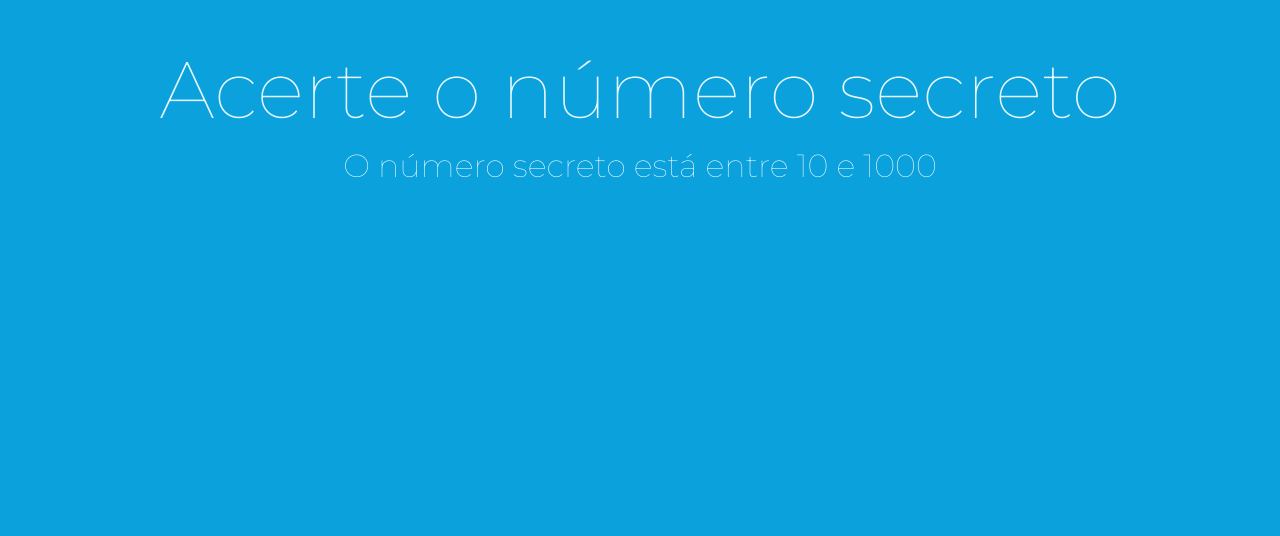
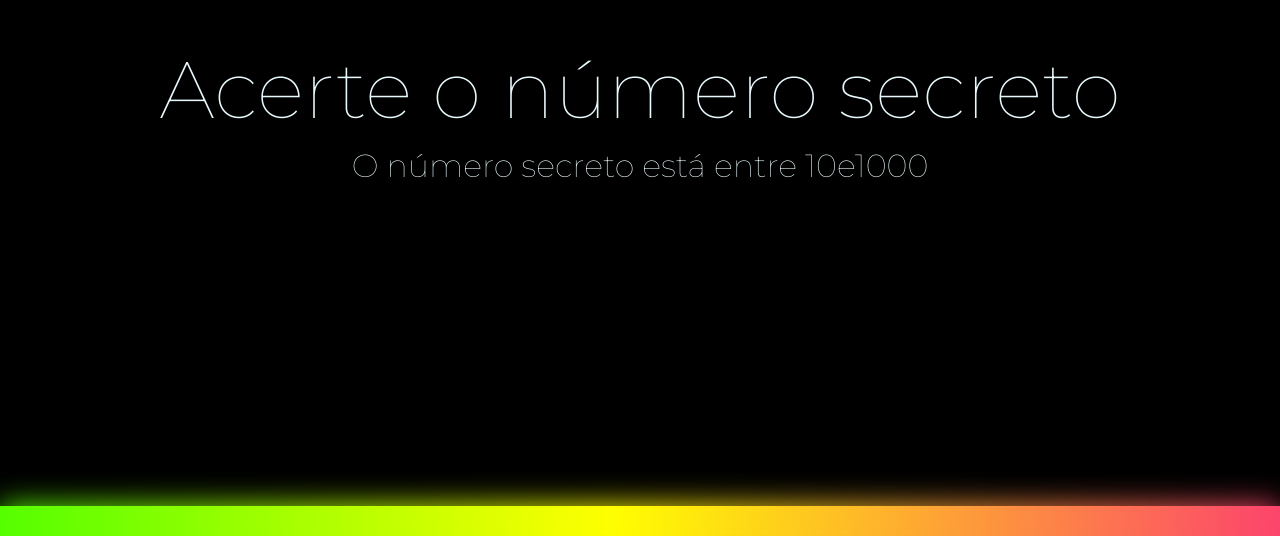
Before and after one commit to dognini/Jogo-de-adivinha-o, a plain HTML site: page index.html in a window 1280 px wide. Shown: the part 264-800 px from the top of the page. Drawn offline with nearby package versions, Linux system fonts and the light colour scheme.

Commit message:
finalizado projeto

```diff
--- a/app/SortearNumero.js
+++ b/app/SortearNumero.js
@@ -6,10 +6,10 @@ function numeroAleatorio() {
     return parseInt(Math.random() * maiorValor + 1);
 }
 
-console.log(numeroSecreto);
-
 const ElementoMaiorValor = document.getElementById('maior-valor');
 ElementoMaiorValor.innerHTML = maiorValor;
 
 const ElementoMenorValor = document.getElementById('menor-valor');
 ElementoMenorValor.innerHTML = menorValor;
+
+console.log(numeroSecreto);
--- a/app/reconhecimentoDeVoz.js
+++ b/app/reconhecimentoDeVoz.js
@@ -12,16 +12,49 @@ recognition.addEventListener('result', onSpeak);
 function onSpeak(e) {
     const chute = e.results[0][0].transcript;
 
-    mostrarMansagemNaTela(chute);
-    verificaSeOChutePossuiUmValorValido(chute);
+    if (validarNumero(chute)) {
+        mostrarMansagemNaTela(chute);
+        verificaSeOChutePossuiUmValorValido(chute);
+
+    } else {
+
+        if (validarGameOver(chute)) {
+            document.body.innerHTML =
+                `
+                    <h2>Game Over!!!</h2>
+                    <h3 class="game-over">Pressione o botão para jogar novamente</h3>
+                    <button id="jogar-novamente" class="btn-jogar" >Jogar novamente</button>
+                `
+            document.body.style.backgroundColor = "red";
+
+        } else {
+            mostrarMansagemNaTela(chute)
+        }
+    }
 }
 
 function mostrarMansagemNaTela(chute) {
+
     elementoChute.innerHTML =
         `
-            <div>Você disse:</div>
-            <span class="box" >${chute}</span>
+            <div>Você disse: </div>
+            <span class="box"> ${chute} </span>
         `
+
+}
+
+function validarNumero(valor) {
+    return !isNaN(parseFloat(valor)) && isFinite(valor);
+}
+
+function validarGameOver(string) {
+    const padrao = /game over/i; // "i" torna a expressão regular insensível a maiúsculas/minúsculas
+    return padrao.test(string);
+}
+
+function validarStart(string) {
+    const padrao = /start/i; // "i" torna a expressão regular insensível a maiúsculas/minúsculas
+    return padrao.test(string);
 }
 
 recognition.addEventListener('end', () => recognition.start());
--- a/app/validacao.js
+++ b/app/validacao.js
@@ -3,12 +3,15 @@ function verificaSeOChutePossuiUmValorValido(chute) {
 
     if (Number.isNaN(numero)) {
         elementoChute.innerHTML += ` <div> Valor Inválido </div>`;
-        return;
     }
+
+    if (Number.isNaN(numero)) {
+        elementoChute.innerHTML += '<div>Valor Inválido</div>';
+    }
+
 
     if (numeroForMaiorOuMenorQueValorPermitido(numero)) {
         elementoChute.innerHTML += ` <div> Número Inválido, o Número precisa estar entre ${maiorValor} e ${menorValor} </div>`;
-        return;
     }
 
     if (numero === numeroSecreto) {
@@ -16,18 +19,17 @@ function verificaSeOChutePossuiUmValorValido(chute) {
             `
                 <h2>Você Acertou!</h2>
                 <h3>O número secreto era ${numeroSecreto}</h3>
-
                 <button id="jogar-novamente" class="btn-jogar" > Jogar Novamente! </button>
+                <div class="loader"> </div>
             `
-        return;
     }
 
     if (numero > numeroSecreto) {
         elementoChute.innerHTML += ` <div>O número secreto é menor <i class="fa-solid fa-down-long"></i> </div> `
-        return;
+
     } else {
         elementoChute.innerHTML += ` <div>O número secreto é maior <i class="fa-solid fa-up-long"></i> </div> `
-        return;
+
     }
 
 }
--- a/index.html
+++ b/index.html
@@ -18,9 +18,11 @@
 <body>
     <h1>Acerte o número secreto</h1>
 
-    <h3>O número secreto está entre <span id="menor-valor">0</span> e <span id="maior-valor">100</span></h3>
+    <h3>O número secreto está entre <span id="menor-valor">${menorValor}</span>e<span
+            id="maior-valor">${maiorValor}</span></h3>
 
     <div id="chute" class="mensagem"></div>
+    <div class="loader"> </div>
 
     <script src="./app/SortearNumero.js"></script>
     <script src="./app/reconhecimentoDeVoz.js"></script>
--- a/style.css
+++ b/style.css
@@ -1,9 +1,10 @@
-@import url('https://fonts.googleapis.com/css2?family=Montserrat:wght@100&display=swap');
+@import url("https://fonts.googleapis.com/css2?family=Montserrat:wght@100&display=swap");
 
 :root {
-    --font-family: 'Montserrat', sans-serif;
-    --bg-color: #0AA1DD;
-    --primary-color: #E8F9FD;
+  --font-family: "Montserrat", sans-serif;
+  --bg-color: black;
+  --primary-color: #e8f9fd;
+  --game-color: black;
 }
 
 body {
@@ -23,7 +24,7 @@ h1 {
   font-size: 5em;
 }
 
-h2{
+h2 {
   font-size: 8rem;
 }
 
@@ -45,7 +46,7 @@ h3 {
   margin: 20px;
 }
 
-.btn-jogar{
+.btn-jogar {
   padding: 8px 15px;
   border: none;
   background: var(--primary-color);
@@ -53,3 +54,60 @@ h3 {
   margin-top: 2.5rem;
   cursor: pointer;
 }
+
+.loader {
+  position: absolute;
+  bottom: 0;
+  width: 100%;
+  height: 30px;
+  background: #fff;
+  -webkit-box-reflect: below 1px linear-gradient(transparent, #0005);
+}
+
+.loader::before {
+  content: "";
+  position: absolute;
+  inset: 0;
+  background: linear-gradient(
+    90deg,
+    #fb0094,
+    #0000ff,
+    #00ff00,
+    #ffff00,
+    #fb0094,
+    #0000ff,
+    #00ff00,
+    #ffff00
+  );
+  animation: animarLoader 30s linear infinite;
+  background-size: 500%;
+}
+
+.loader::after {
+  content: "";
+  position: absolute;
+  inset: 0;
+  background: linear-gradient(
+    90deg,
+    #fb0094,
+    #0000ff,
+    #00ff00,
+    #ffff00,
+    #fb0094,
+    #0000ff,
+    #00ff00,
+    #ffff00
+  );
+  animation: animarLoader 30s linear infinite;
+  background-size: 500%;
+  filter: blur(15px);
+}
+
+@keyframes animarLoader {
+  0% {
+    background-position: 0 0;
+  }
+  0% {
+    background-position: 500% 0;
+  }
+}
```
Lines whose indentation alone changed are shown as unchanged.
